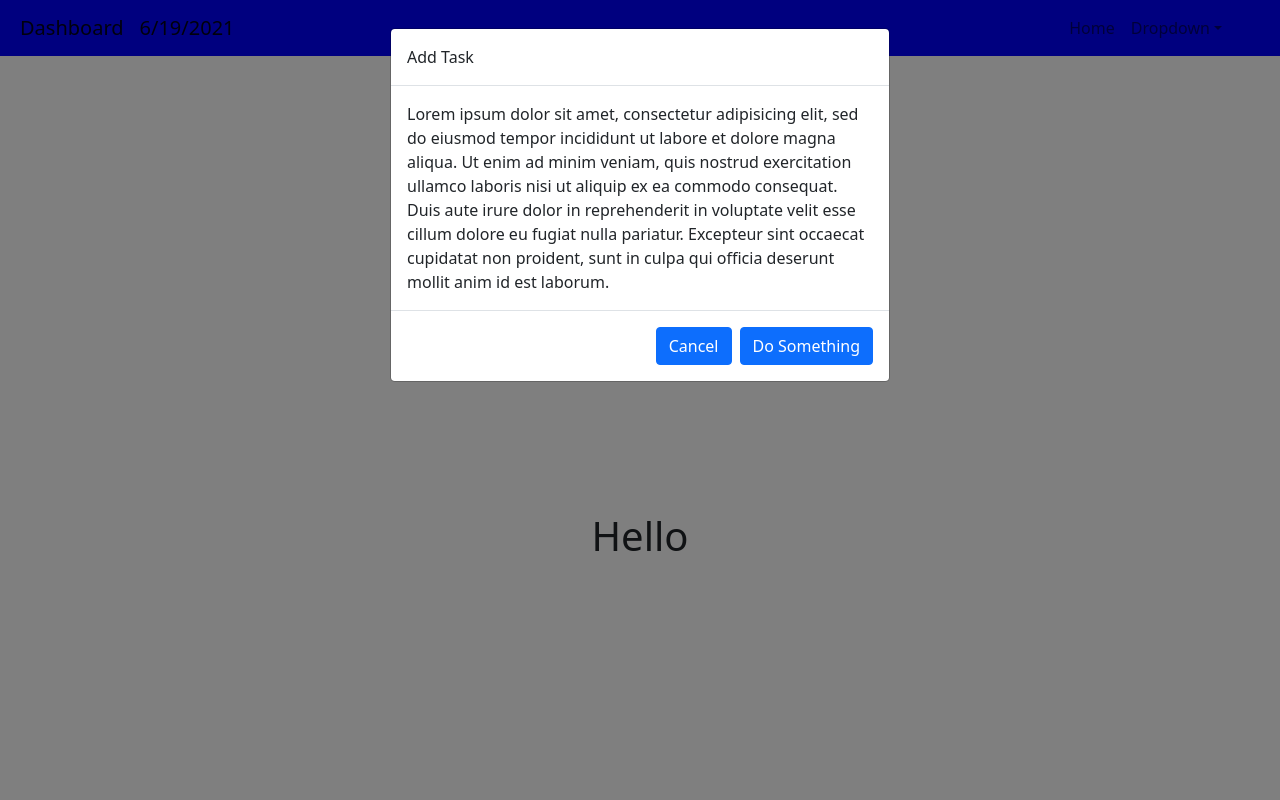
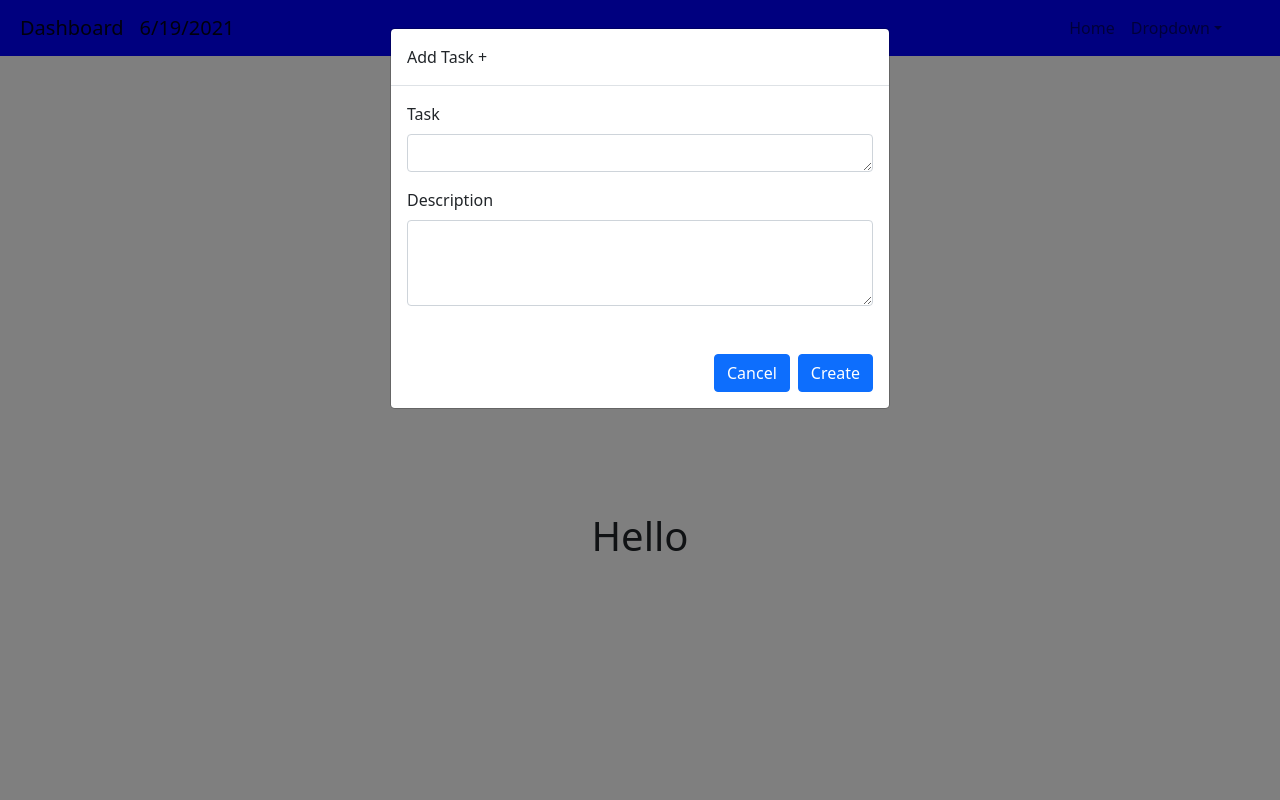
Before and after one commit to Layrasm/employee-dashboard, a React (Create React App) app in the folder client/: page / in a window 1280 px wide. Both pictures are taken after a click on the button "New Task". Shown: the top 800 px of the page. Built offline with nearby package versions, Linux system fonts and the light colour scheme.

Commit message:
added form to task modal

```diff
--- a/client/src/Dashboard/Tasks/CreateTask.js
+++ b/client/src/Dashboard/Tasks/CreateTask.js
@@ -1,18 +1,31 @@
-import React from 'react';
-import { Modal, Button } from 'react-bootstrap';
+import React, { useState } from 'react';
+import { Modal, Button, Form } from 'react-bootstrap';
 
 const CreateTask = ({ show, handleClose }) => {
+  const [taskName, setTaskName] = useState('');
+  const [description, setDescription] = useState('');
+
+
 
   return (
 
     <Modal show={show} onHide={handleClose}>
-      <Modal.Header>Add Task</Modal.Header>
+      <Modal.Header>Add Task +</Modal.Header>
       <Modal.Body>
-        Lorem ipsum dolor sit amet, consectetur adipisicing elit, sed do eiusmod tempor incididunt ut labore et dolore magna aliqua. Ut enim ad minim veniam, quis nostrud exercitation ullamco laboris nisi ut aliquip ex ea commodo consequat. Duis aute irure dolor in reprehenderit in voluptate velit esse cillum dolore eu fugiat nulla pariatur. Excepteur sint occaecat cupidatat non proident, sunt in culpa qui officia deserunt mollit anim id est laborum.
-        </Modal.Body>
-      <Modal.Footer>
+        <Form>
+          <Form.Group>
+            <Form.Label>Task</Form.Label>
+            <Form.Control as="textarea" rows={1} value={taskName} />
+          </Form.Group>
+          <Form.Group>
+            <Form.Label>Description</Form.Label>
+            <Form.Control as="textarea" rows={3} value={description} />
+          </Form.Group>
+        </Form>
+      </Modal.Body>
+      <Modal.Footer style={{ border: "none" }}>
         <Button color="secondary" onClick={handleClose}>Cancel</Button>
-        <Button color="primary" onClick={handleClose}>Do Something</Button>{' '}
+        <Button color="primary" onClick={handleClose}>Create</Button>
 
       </Modal.Footer>
     </Modal>
```
